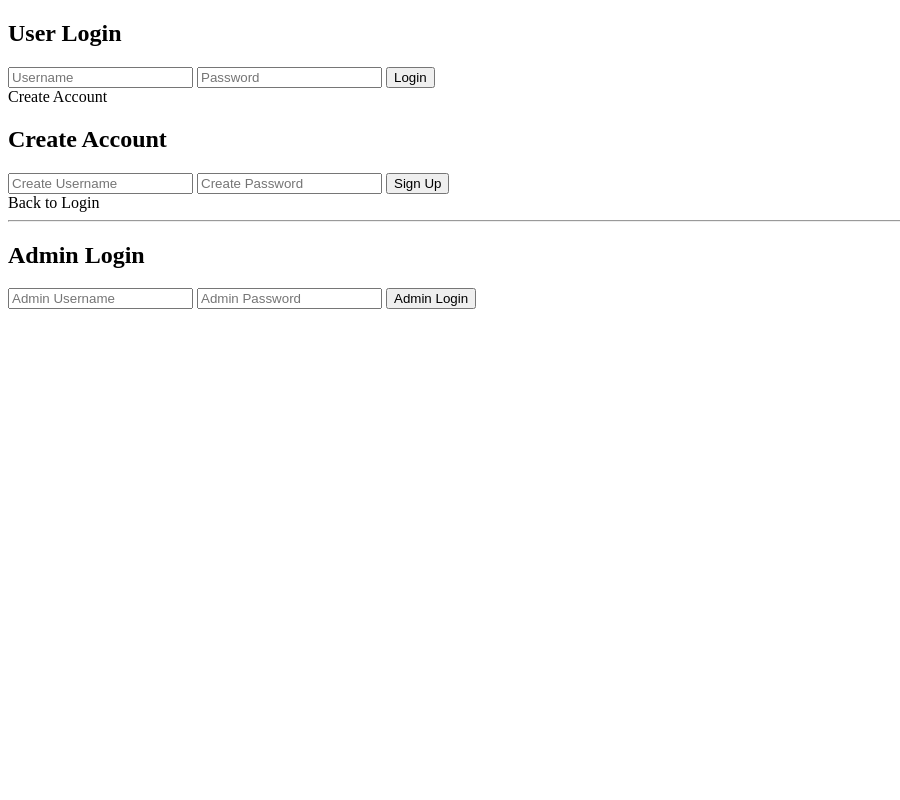
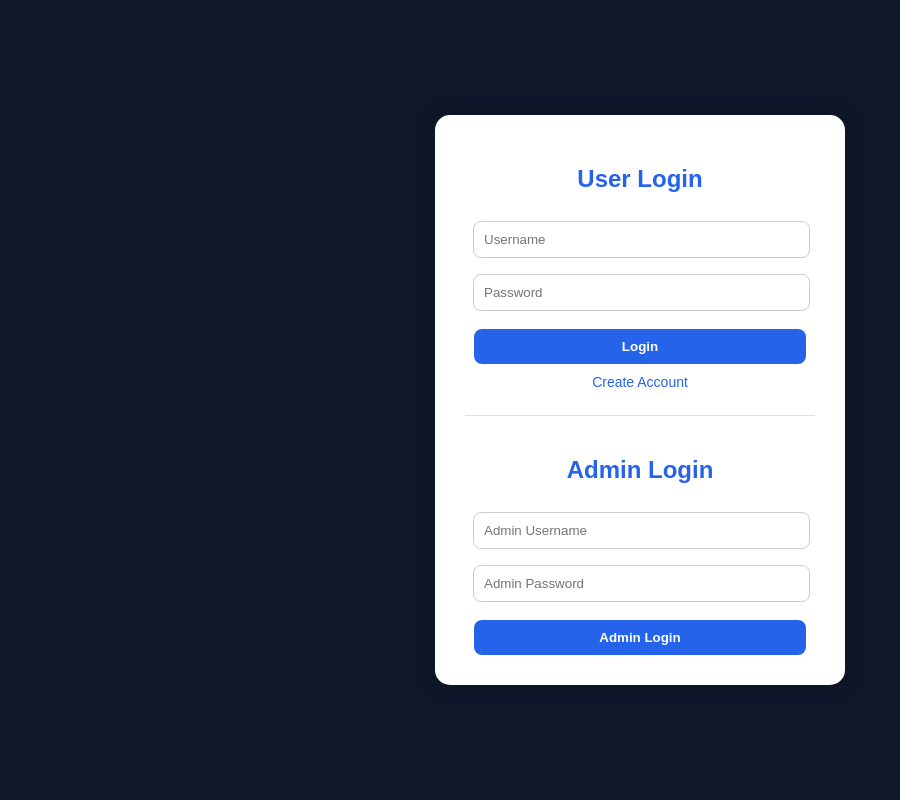
Before and after one commit to omjagtap24-oss/crowd-detection-app, a Flask app: page / in a window 1280 px wide. Shown: the whole page, without its empty margins (0-900 px from the left). Run offline with Flask 3, Linux system fonts and the light colour scheme.

Commit message:
Update login.html

```diff
--- a/templates/login.html
+++ b/templates/login.html
@@ -1,59 +1,234 @@
 <!DOCTYPE html>
+<html>
+<head>
+<title>PilgrimFlow AI</title>
+
+<style>
+body{
+margin:0;
+font-family:Arial;
+background:#0f172a;
+overflow:hidden;
+}
+
+/* Splash Screen */
+#splash{
+position:fixed;
+width:100%;
+height:100%;
+background:linear-gradient(135deg,#2563eb,#06b6d4);
+display:flex;
+justify-content:center;
+align-items:center;
+flex-direction:column;
+color:white;
+z-index:9999;
+}
+
+#splash h1{
+font-size:48px;
+margin:0;
+}
+
+#splash p{
+font-size:18px;
+opacity:0.9;
+}
+
+/* Main */
+#main{
+display:none;
+height:100vh;
+display:flex;
+justify-content:center;
+align-items:center;
+}
+
+/* Box */
+.box{
+width:350px;
+background:white;
+padding:30px;
+border-radius:15px;
+box-shadow:0 0 20px rgba(0,0,0,0.2);
+text-align:center;
+max-height:90vh;
+overflow-y:auto;
+}
+
+.box h2{
+margin-bottom:20px;
+color:#2563eb;
+}
+
+/* Inputs */
+input{
+width:90%;
+padding:10px;
+margin:8px;
+border:1px solid #ccc;
+border-radius:8px;
+}
+
+/* Buttons */
+button{
+width:95%;
+padding:10px;
+margin-top:10px;
+background:#2563eb;
+color:white;
+border:none;
+border-radius:8px;
+cursor:pointer;
+font-weight:bold;
+}
+
+/* Links */
+a{
+display:block;
+margin-top:10px;
+color:#2563eb;
+cursor:pointer;
+text-decoration:none;
+font-size:14px;
+}
+
+.hidden{
+display:none;
+}
+
+.admin-box{
+margin-top:25px;
+padding-top:20px;
+border-top:1px solid #ddd;
+}
+</style>
+</head>
+
+<body>
+
+<!-- Splash -->
+<div id="splash">
+<h1>🛕 PilgrimFlow AI</h1>
+<p>Smart Temple Crowd Guidance</p>
+</div>
+
+<!-- Main -->
+<div id="main">
 
 <div class="box">
 
+<!-- LOGIN -->
 <div id="loginBox">
+
 <h2>User Login</h2>
 
 <form action="/login" method="POST">
-<input type="text" name="username" placeholder="Username" required>
-<input type="password" name="password" placeholder="Password" required>
-<button type="submit">Login</button>
+
+<input type="text"
+name="username"
+placeholder="Username"
+required>
+
+<input type="password"
+name="password"
+placeholder="Password"
+required>
+
+<button type="submit">
+Login
+</button>
+
 </form>
 
-<a onclick="showSignup()">Create Account</a>
+<a onclick="showSignup()">
+Create Account
+</a>
+
 </div>
 
+<!-- SIGNUP -->
 <div id="signupBox" class="hidden">
+
 <h2>Create Account</h2>
 
 <form action="/signup" method="POST">
-<input type="text" name="username" placeholder="Create Username" required>
-<input type="password" name="password" placeholder="Create Password" required>
-<button type="submit">Sign Up</button>
+
+<input type="text"
+name="username"
+placeholder="Create Username"
+required>
+
+<input type="password"
+name="password"
+placeholder="Create Password"
+required>
+
+<button type="submit">
+Sign Up
+</button>
+
 </form>
 
-<a onclick="showLogin()">Back to Login</a>
+<a onclick="showLogin()">
+Back to Login
+</a>
+
 </div>
 
-<hr>
+<!-- ADMIN -->
+<div class="admin-box">
 
 <h2>Admin Login</h2>
 
 <form action="/admin_login" method="POST">
-<input type="text" name="username" placeholder="Admin Username" required>
-<input type="password" name="password" placeholder="Admin Password" required>
-<button type="submit">Admin Login</button>
+
+<input type="text"
+name="username"
+placeholder="Admin Username"
+required>
+
+<input type="password"
+name="password"
+placeholder="Admin Password"
+required>
+
+<button type="submit">
+Admin Login
+</button>
+
 </form>
 
 </div>
+
+</div>
+
 </div>
 
 <script>
+
 setTimeout(function(){
+
 document.getElementById("splash").style.display="none";
+
 document.getElementById("main").style.display="flex";
+
 },2500);
 
 function showSignup(){
-loginBox.style.display="none";
-signupBox.style.display="block";
+
+document.getElementById("loginBox").style.display="none";
+
+document.getElementById("signupBox").style.display="block";
 }
 
 function showLogin(){
-loginBox.style.display="block";
-signupBox.style.display="none";
+
+document.getElementById("loginBox").style.display="block";
+
+document.getElementById("signupBox").style.display="none";
 }
+
 </script>
 
 </body>
```
